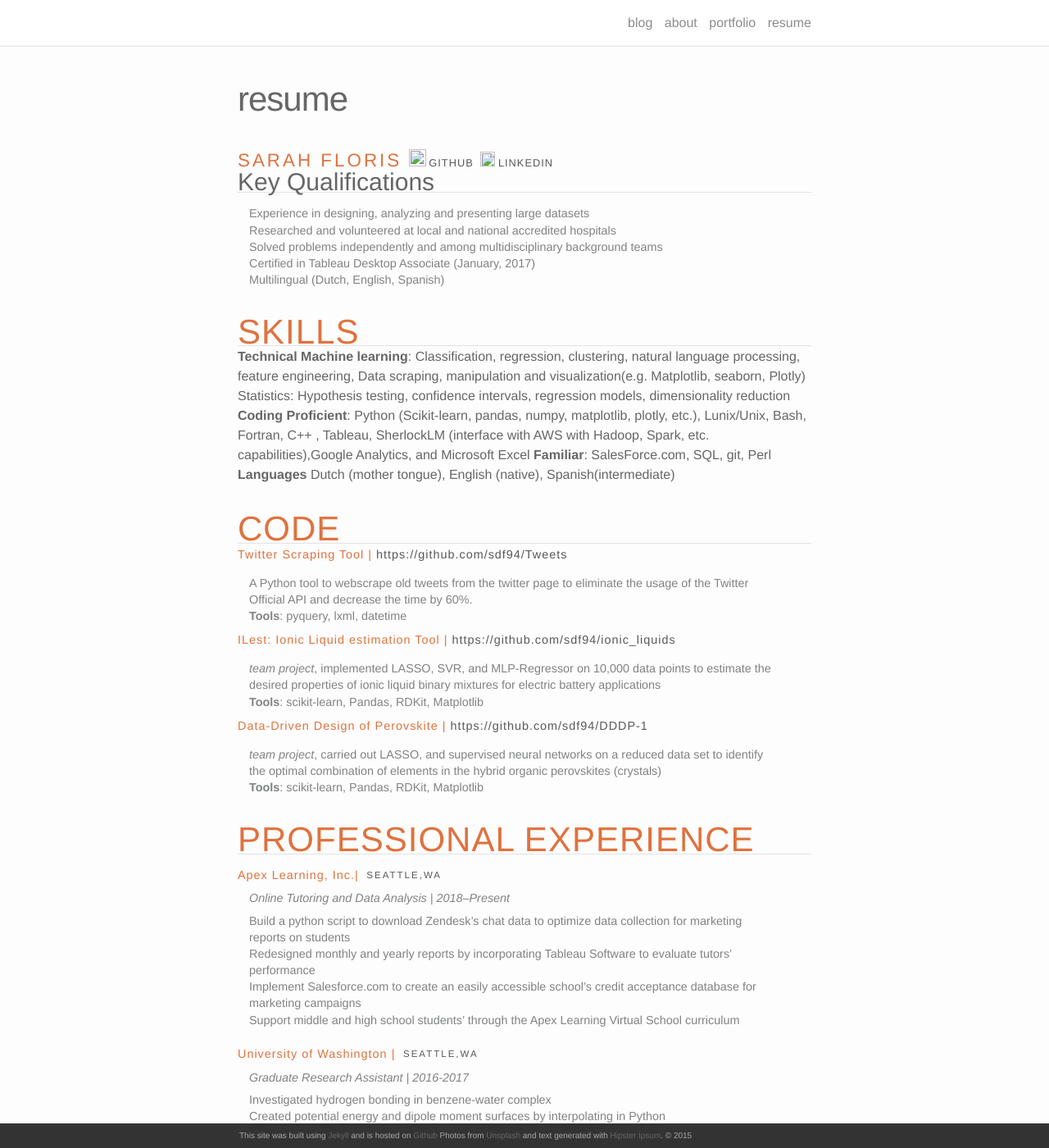
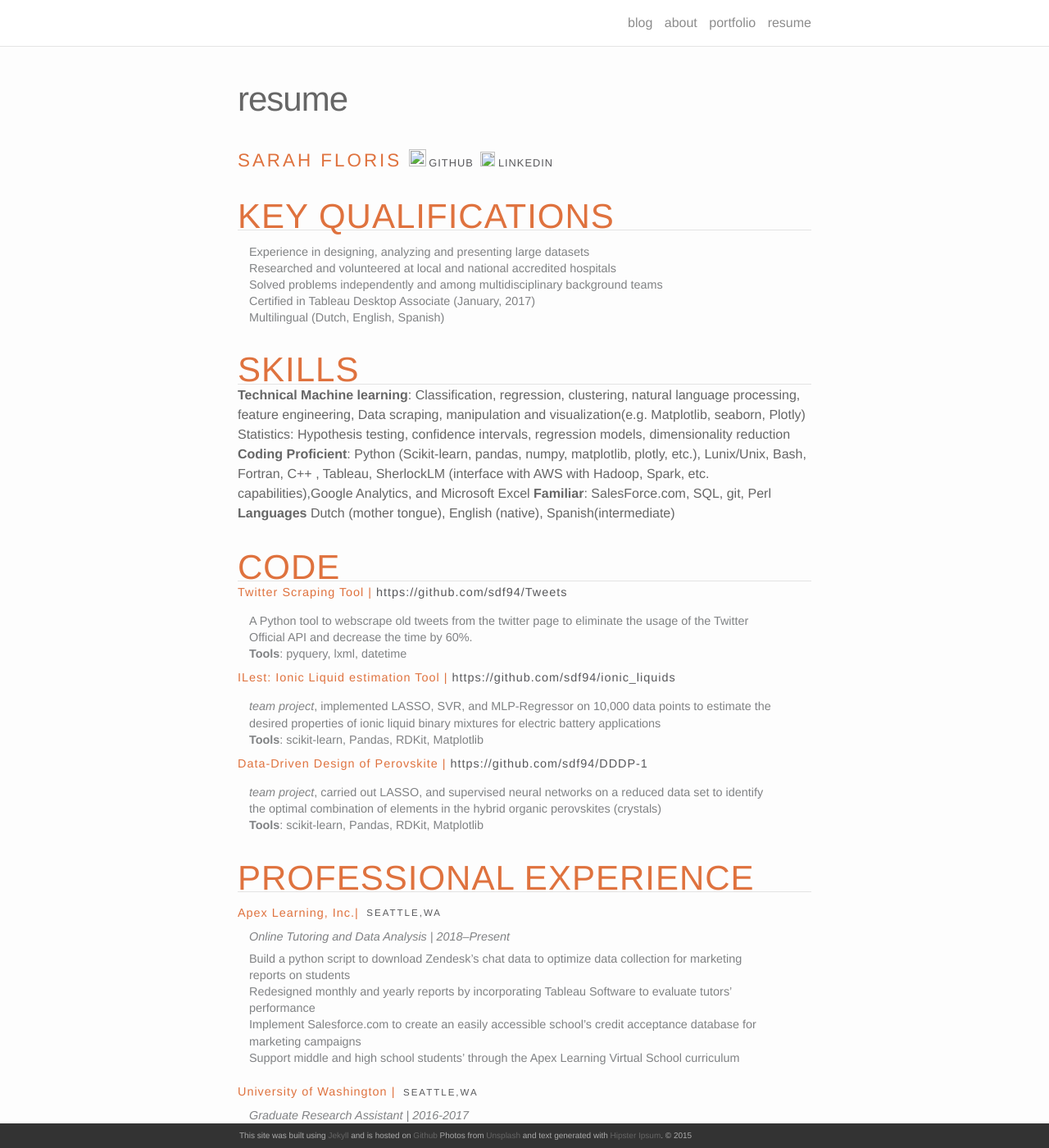
Before and after one commit to sdf94/sdf94.github.io, a Jekyll site: the page built from resume.md, in a window 1280 px wide and 1400 px high. Shown: the whole window at 82% size. Built offline with Jekyll 4.4.1, drawn with Linux system fonts in a browser that asks for light colours; nearby versions of some CDN libraries.

Commit message:
Font size

```diff
--- a/css/main.scss
+++ b/css/main.scss
@@ -97,7 +97,6 @@
 
 .content h2 {
   color: #DF723E;
-  font-size: .5em;
   letter-spacing: 1px;
   margin-top: 1em;
   margin-bottom: .1em;
--- a/resume.md
+++ b/resume.md
@@ -19,7 +19,7 @@
       </article>
   </header>
   <section class="content">
-    <h3>Key Qualifications </h3><hr>
+    <h2>Key Qualifications </h2><hr>
       <p class="category-description-main">Experience in designing, analyzing and presenting large datasets <br /> Researched and volunteered at local and national accredited hospitals <br />
  Solved problems independently and among multidisciplinary background teams<br />
  Certified in Tableau Desktop Associate (January, 2017)<br />
```
